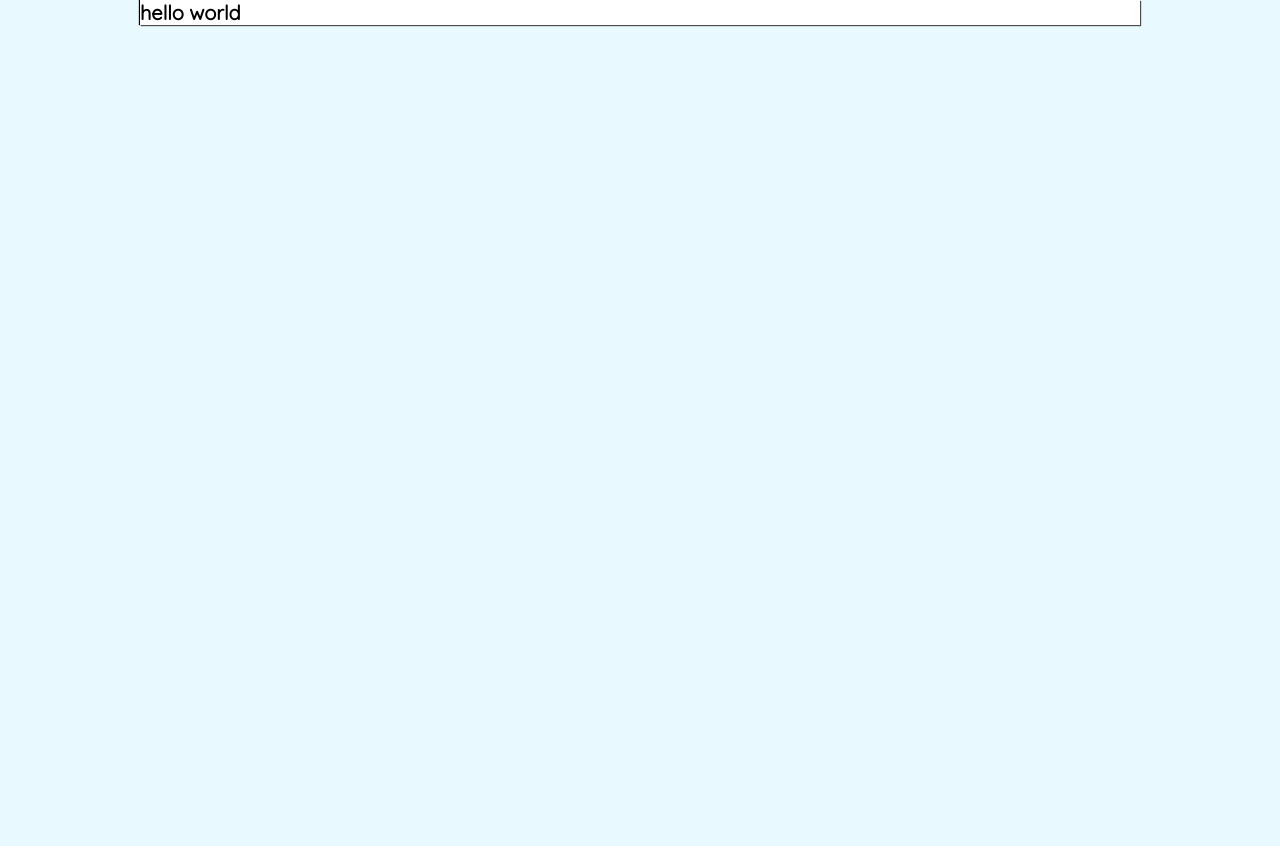
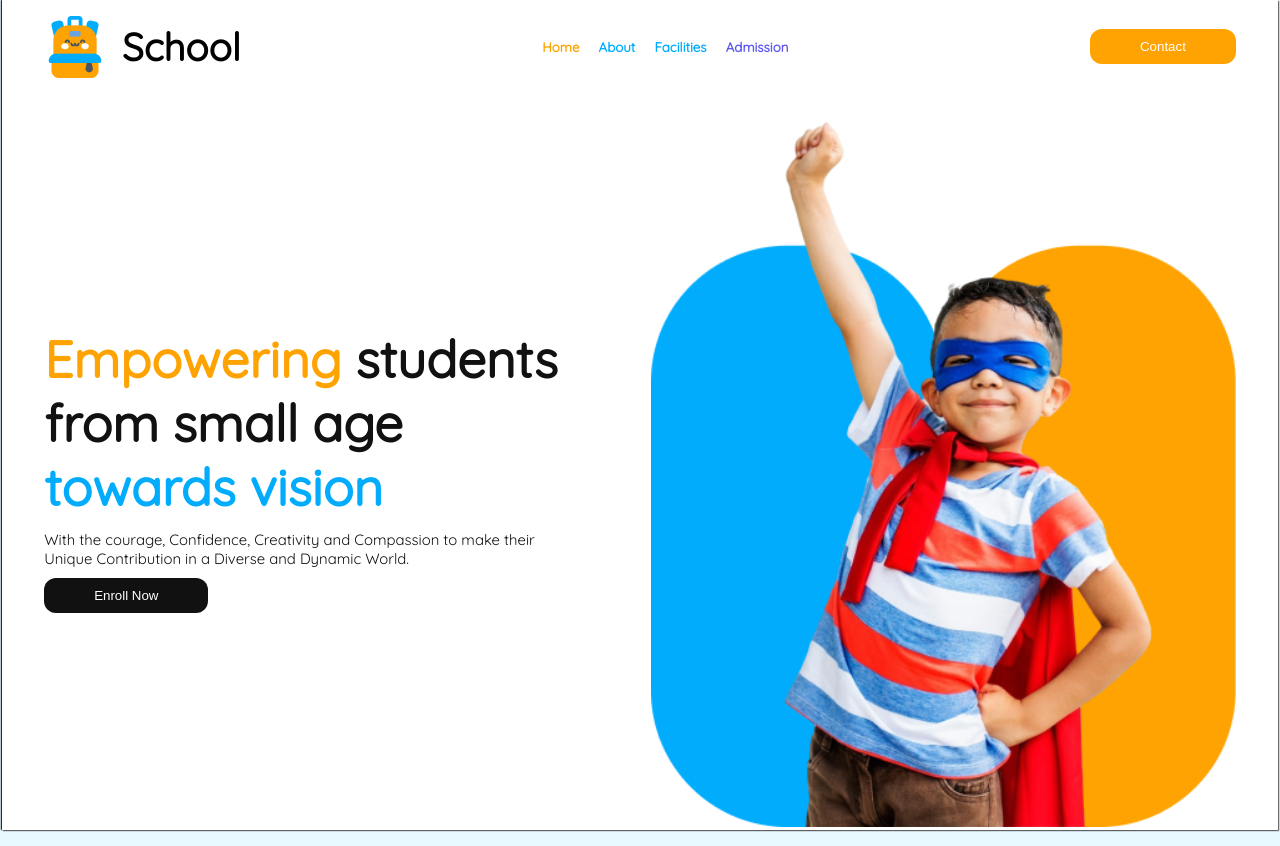
Before and after one commit to Shazidulislam/my-assignment-02, a plain HTML site: page index.html in a window 1280 px wide. Before the commit the page ends 800 px from the top, so only its background shows below. Drawn offline with Linux system fonts and the light colour scheme.

Commit message:
added banner section

```diff
--- a/index.html
+++ b/index.html
@@ -16,7 +16,33 @@
 </head>
 <body>
     <header>
-        <h1>hello world</h1>
+        <nav class="nav-container">
+            <div class="nav__img-content">
+                <img src="assets/logo.png" alt="img coming soon" class="nav__img">
+                <h1 class="nav__title">School</h1>
+            </div>
+            <i class="fas fa-bars fa-4x" id="menu__icon"></i>
+
+            <ul class="nav__ul"  id="nav__menu">
+                <li class="nav__list"><a href="#" class="nav__link text__color-1">Home</a></li>
+                <li class="nav__list"><a href="#" class="nav__link text__color-2">About</a></li>
+                <li class="nav__list"><a href="#" class="nav__link text__color-2">Facilities</a></li>
+                <li class="nav__list"><a href="#" class="nav__link text__color-3">Admission</a></li>
+            </ul>
+            <button class="btn nav__button">Contact</button>
+        </nav>
+        <section id="banner-section">
+            <div class="banner__content">
+                <h1 class="banner__title"><span class="orange__span">Empowering</span>
+                    students from small age <span class="sky__span"> towards vision</span>
+                </h1>
+                <p class="banner__description">With the courage, Confidence, Creativity and Compassion to make their Unique Contribution in a Diverse and Dynamic World.</p>
+                <button class="btn banner__btn">Enroll Now</button>
+            </div>
+            <div class="banner__img-container">
+                <img src="assets/hero-kids.png" alt="img.png" class="banner__img">
+            </div>
+        </section>
     </header>
     <main></main>
     <footer></footer>
--- a/style/style.css
+++ b/style/style.css
@@ -1,3 +1,5 @@
+/* google font cmd link  */
+@import url('https://fonts.googleapis.com/css2?family=Quicksand&display=swap');
 /* reset code start here  */
 *{
     padding: 0;
@@ -8,14 +10,14 @@
     box-sizing: border-box;
 }
 html{
-    font-size: 62.5%;
+    font-size: 66.5%;
     scroll-behavior: smooth;
     background-color: #E8F9FF;
 }
 body{
     background-color: #fff;
     margin: auto;
-    width: 100rem;
+    width: 120rem;
     max-width: 100%;
     box-shadow: .1rem .1rem .1rem #4c4c4c,-.1rem 0rem .1rem ;
     font-family: "Quicksand", serif;
@@ -32,3 +34,141 @@ img{
 }
 
 /* reset code end here  */
+/* nav style code start here  */
+
+.nav__img-content{
+    display: flex;
+    justify-content: center;
+    align-items: center;
+    gap: 1.5rem;
+}
+.nav__title{
+    font-size:3vw;
+    color: #000;
+    font-weight: 800;
+}
+.nav__img-content{
+    max-width: 20vw;
+    max-height: 30vw;
+    display: flex;
+    justify-content: center;
+    align-items: center;
+    /* padding: 1.5rem 3rem; */
+}
+.nav-container{
+    display: flex;
+    align-items: center;
+    justify-content: space-between;
+    padding: 1.5rem 4rem;
+
+}
+.nav__ul{
+    display: flex;
+    justify-content: center;
+    align-items: center;
+    gap: 1.8rem;
+}
+.nav__link{
+    font-size: 1.25rem;
+    font-weight: 800;
+    color: #000;
+}
+.text__color-2{
+    color:#01ACFD ;
+}
+.text__color-1{
+    color: #FEA301;
+}
+.text__color-3{
+    color: #5D58EF;
+
+}
+.btn{
+    font-size: 1.25rem;
+    background-color: #FEA301;
+    padding: 10px 50px;
+    border: none;
+    color: #FFFFFF;
+    border-radius: 12px;
+    cursor: pointer;
+}
+#menu__icon{
+    display: none;
+
+}
+/* nav style code end here  */
+/* banner style code start here  */
+.banner__title{
+    font-weight: 700;
+    font-size:4vw;
+    color: #111111;
+    width: 90%;
+}
+.orange__span{
+    color: #FEA301;
+}
+.sky__span{
+    color: #01ACFD;
+}
+.banner__description{
+    font-size: 1.4rem;
+    font-weight: 400;
+    color: #111111;
+    width: 90%;
+}
+#banner-section{
+    display: flex;
+    justify-content: space-evenly;
+    align-items: center;
+    gap: 2rem;
+    margin: 1.5rem 4rem ;
+}
+.banner__content{
+    flex: 1;
+    display: flex;
+    flex-direction: column;
+    justify-content: flex-start;
+    align-items: flex-start;
+    gap: 1rem;
+}
+.banner__img-container{
+    flex: 1;
+}
+.banner__btn{
+    background-color: #111111;
+}
+/* banner style code emd here  */
+/* responsive style code start here  */
+@media screen and (max-width:600px)  {
+    html{
+        font-size: 55.5%;
+    }
+    .nav__title ,.nav__button{
+        display: none;
+    }
+    .nav__ul{
+        flex-direction: column;
+        justify-content: flex-start;
+        align-items: flex-start;
+    }
+    #nav__menu{
+        display: none;
+    }
+    #menu__icon{
+        display: block;
+    }
+    #banner-section{
+        flex-direction: column-reverse;
+    }
+    .banner__content{
+        justify-content: center;
+        align-items: center;
+    }
+    .banner__title{
+        font-size: 3.5rem;
+        width: 100%;
+        text-align: center;
+    }
+
+}
+/* responsive style code end here  */
```
